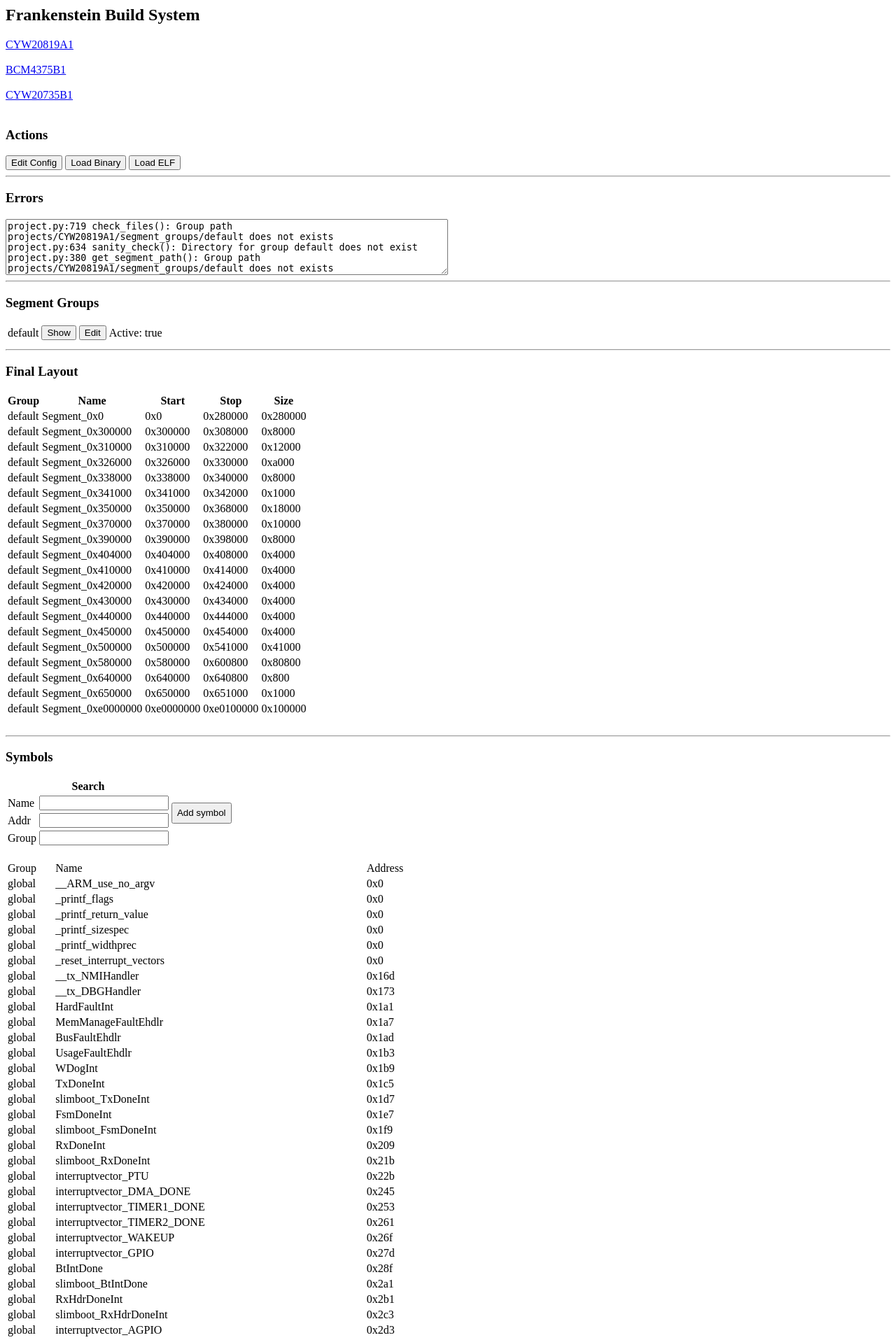
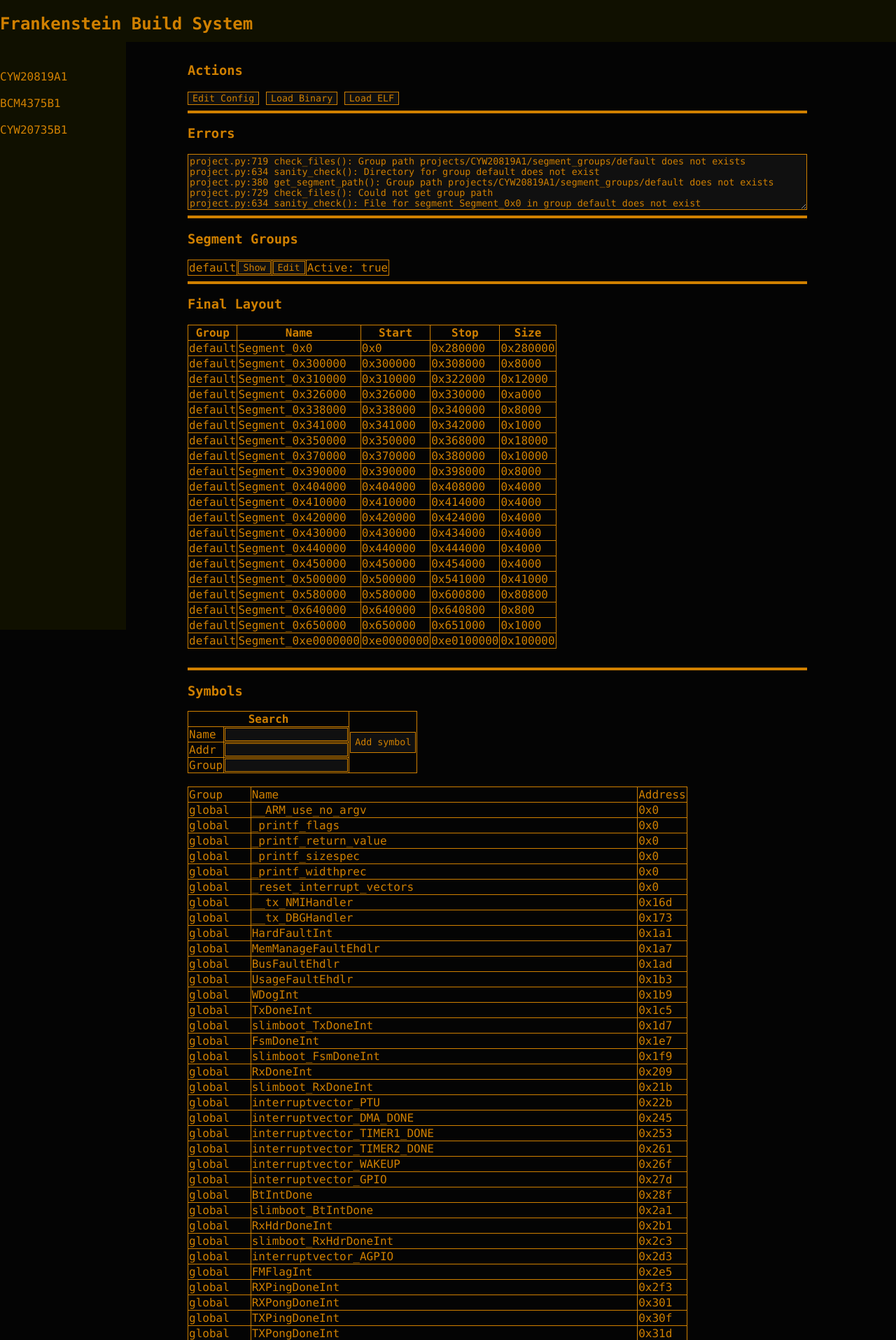
Before and after one commit to seemoo-lab/frankenstein, a Django app: page /project?projectName=CYW20819A1 in a window 1280 px wide. Shown: the top 1915 px of the page at 70% size. Run offline with Django 3.2, Linux system fonts and the light colour scheme; some libraries are stand-ins or nearby versions.

Commit message:
forgotten css

```diff
--- /dev/null
+++ b/frankensteinWebUI/static/main.css
@@ -0,0 +1,94 @@
+textarea, body,input,button,dialog {
+    background-color: #040404;
+    color: #d08000;
+    font-family: monaco, monospace;
+}
+
+textarea, input,button,dialog {
+    border: 1px solid #d08000;
+    background:#101010
+}
+
+textarea:hover, input:hover, button:hover {
+    background:#303030
+}
+
+textarea:focus, input:focus, button:focus {
+    outline: none;
+    border: 1px solid #00d000
+}
+
+
+hr {
+    border: 2px solid #d08000;
+}
+
+a {
+    text-decoration: none;
+    color: #d08000;
+}
+
+
+a:hover {
+    color: #aaaaaa
+    /* text-decoration: underline; */
+}
+
+.hoverTable:hover td {
+    background:#303030
+}
+
+
+
+table {
+    border-collapse: collapse;
+}
+
+
+table, th, td {
+    border: 1px solid #d08000;
+}
+
+
+.xterm {
+    overflow: none;
+    border: 2px solid #ff0000;
+    border: 1px solid #d08000;
+}
+
+
+.collapsibleContent {
+    overflow: hidden;
+}
+
+
+.topnav {
+    width: 100%;
+    height: 60px;
+    position: fixed;
+    z-index: 100000;
+    background:#101000;
+    top: 0;
+    left: 0;
+}
+
+.sidenav {
+    height: 100%;
+    width: 180px;
+    position: fixed;
+    z-index: 1;
+    top: 0;
+    left: 0;
+
+    overflow-x: hidden;
+    padding-top: 100px;
+
+    background:#101000;
+}
+
+.main {
+    margin-top: 90px;
+    width: 70%;
+    margin-left: 160px;
+    padding: 0px 100px;
+}
--- a/frankensteinWebUI/templates/project.html
+++ b/frankensteinWebUI/templates/project.html
@@ -359,7 +359,7 @@
 
 <div class="overflow:hidden" id="sanityCheck" style="display:none">
     <h3>Errors</h3>
-    <textarea id="sanityCheckText" style="width:50%;height:80px"></textarea>
+    <textarea id="sanityCheckText" style="width:100%;height:80px"></textarea>
   <hr>
 </div>
 
```
Also changed, not shown: tests/hci.py (+1 -1 lines), 1 other file.
